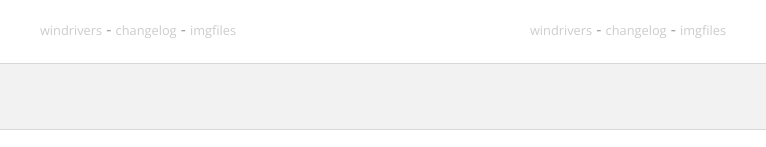
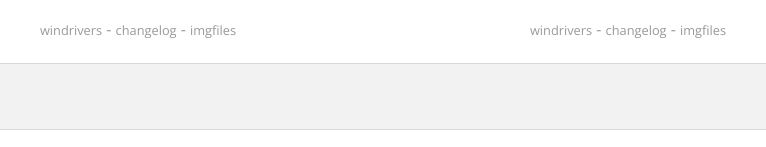
Before and after one commit to FxOSBuilds/fxosbuilds.github.io, a website: page index.html in a window 1280 px wide. Shown: the part 946-1093 px from the top of the page, 257-1023 px from the left. Drawn offline with nearby package versions, Linux system fonts and the light colour scheme; no server answers.

Commit message:
Secondary links color

```diff
--- a/scss/_custom.scss
+++ b/scss/_custom.scss
@@ -66,7 +66,7 @@ padding: 0 10px;
                 a {
                         &:link, &:visited {
                                 font-size: 0.8em;
-                                color: #CCCCCC;
+                                color: #999999;
                         }
 
                         &:hover {
```
Also changed, not shown: stylesheets/app.css.
